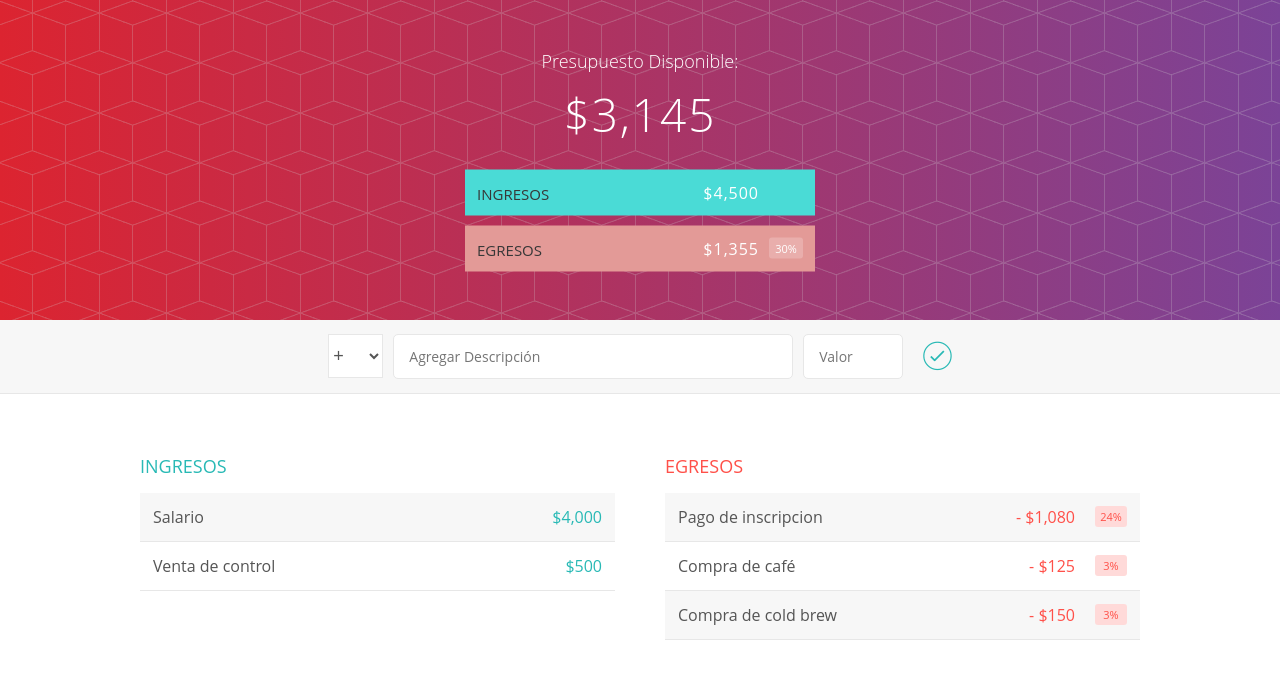
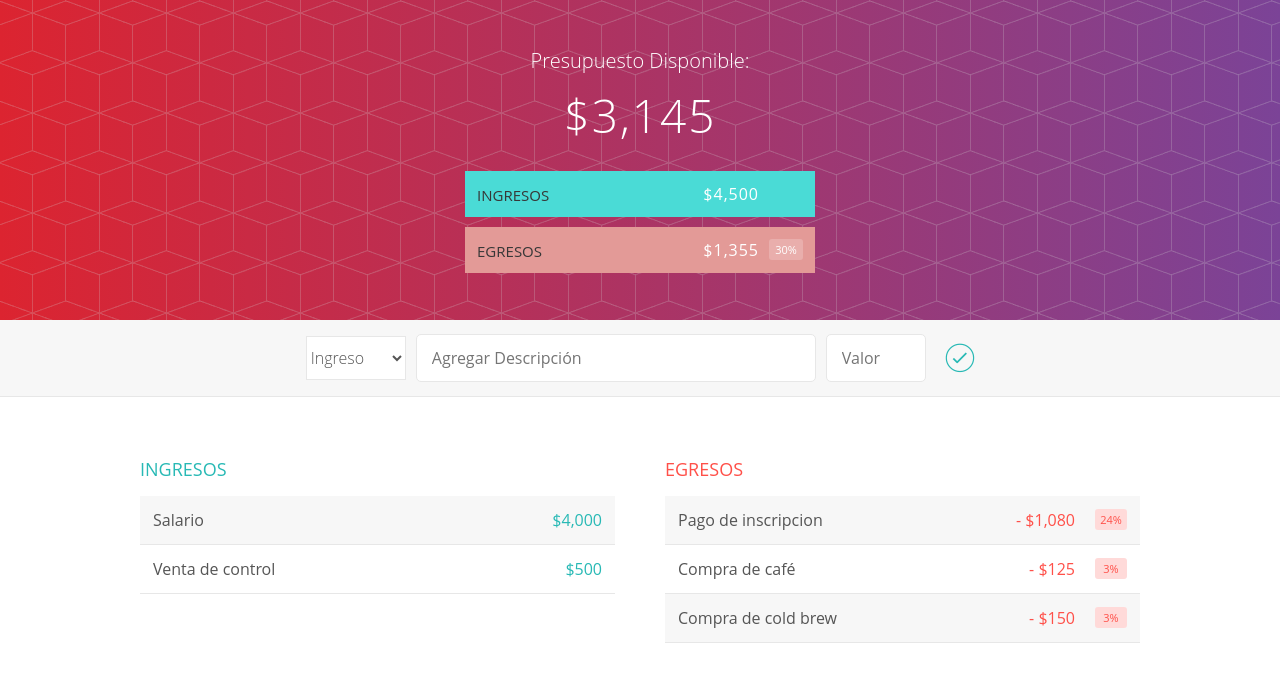
Before and after one commit to Luihxd/Contabilidad, an Angular app: page / in a window 1280 px wide. Shown: the top 682 px of the page. Built offline with nearby package versions, Linux system fonts and the light colour scheme.

Commit message:
Componente formulario y ajuste del archivo styles.css

```diff
--- a/src/app/app.module.ts
+++ b/src/app/app.module.ts
@@ -1,5 +1,7 @@
 import { BrowserModule } from '@angular/platform-browser';
 import { NgModule } from '@angular/core';
+import { FormsModule } from '@angular/forms';
+
 
 import { AppComponent } from './app.component';
 import { CabeceroComponent } from './cabecero/cabecero.component';
@@ -18,7 +20,8 @@ import { EgresoServicio } from './egreso/egreso.service';
     FormularioComponent
   ],
   imports: [
-    BrowserModule
+    BrowserModule,
+    FormsModule
   ],
   providers: [IngresoServicio, EgresoServicio],
   bootstrap: [AppComponent]
--- a/src/app/egreso/egreso.service.ts
+++ b/src/app/egreso/egreso.service.ts
@@ -18,4 +18,8 @@ export class EgresoServicio{
     this.egresos.splice(indice, 1);
   }
 
+  agregarEgreso(descripcion: string, valor: number){
+    this.egresos.push(new Egreso(descripcion, valor));
+  }
+
 }
--- a/src/app/formulario/formulario.component.html
+++ b/src/app/formulario/formulario.component.html
@@ -1,13 +1,34 @@
-<form>
+<form (ngSubmit)="f.form.valid && agregarValor()" #f="ngForm">
   <div class="agregar">
       <div class="agregar_contenedor">
-          <select class="agregar_tipo">
-              <option value="ing" selected>+</option>
-              <option value="egr">-</option>
+
+          <select [ngClass]="{redfocus:tipo ==='egresoOperacion'}"
+              (change)="tipoDeOperacion($event)" class="agregar_tipo">
+              <option value="ingresoOperacion" selected>Ingreso</option>
+              <option value="egresoOperacion">Egreso</option>
           </select>
-          <input type="text" class="agregar_descripcion" placeholder="Agregar Descripción">
-          <input type="number" class="agregar_valor" placeholder="Valor">
-          <button class="agregar_btn"><i class="ion-ios-checkmark-outline"></i></button>
+           <!--El type="submit" hace que reconozca el enter
+              cuando se capturen los datos-->
+          <input [ngClass]="{redfocus:tipo ==='egresoOperacion'}"
+          type="text" class="agregar_descripcion"
+          name="descripcionInput"
+          [(ngModel)] = "descripcionInput"
+          placeholder="Agregar Descripción"
+          required>
+
+          <input [ngClass]="{redfocus:tipo ==='egresoOperacion'}"
+          type="number" class="agregar_valor"
+          name="valorInput"
+          [(ngModel)] = "valorInput"
+          placeholder="Valor"
+          required>
+          <!--El type="submit" hace que reconozca el enter
+              cuando se capturen los datos-->
+          <button type="submit" class="agregar_btn">
+            <i [ngClass]="{red:tipo ==='egresoOperacion'}"
+            class="ion-ios-checkmark-outline">
+            </i>
+          </button>
       </div>
   </div>
 </form>
--- a/src/app/formulario/formulario.component.ts
+++ b/src/app/formulario/formulario.component.ts
@@ -1,4 +1,6 @@
 import { Component, OnInit } from '@angular/core';
+import { IngresoServicio } from '../ingreso/ingreso.service';
+import { EgresoServicio } from '../egreso/egreso.service';
 
 @Component({
   selector: 'app-formulario',
@@ -7,9 +9,29 @@ import { Component, OnInit } from '@angular/core';
 })
 export class FormularioComponent implements OnInit {
 
-  constructor() { }
+  tipo:string="ingresoOperacion";
+
+  descripcionInput:string;
+  valorInput:number;
+
+
+
+  constructor(private ingresoServicio: IngresoServicio,
+              private egresoServicio: EgresoServicio) { }
 
   ngOnInit(): void {
   }
 
+  tipoDeOperacion(evento):void{
+    this.tipo = evento.target.value;
+  }
+
+  agregarValor(){
+    if(this.tipo === "ingresoOperacion"){
+      this.ingresoServicio.agregarIngreso(this.descripcionInput, this.valorInput);
+    }else if (this.tipo === "egresoOperacion"){
+      this.egresoServicio.agregarEgreso(this.descripcionInput, this.valorInput);
+    }
+  }
+
 }
--- a/src/app/ingreso/ingreso.component.ts
+++ b/src/app/ingreso/ingreso.component.ts
@@ -32,7 +32,7 @@ export class IngresoComponent implements OnInit {
   //Elimina del arreglo el ingreso que recibe como
   //parámetro en el html.
   eliminarIngreso(ingreso: Ingreso): void{
-    this.ingresoServicio.eliminar(ingreso);
+    this.ingresoServicio.eliminarIngreso(ingreso);
   }
 
 }
--- a/src/app/ingreso/ingreso.service.ts
+++ b/src/app/ingreso/ingreso.service.ts
@@ -12,9 +12,13 @@ export class IngresoServicio{
   ];
 
   //Elimina del arreglo el ingreso que recibe como parámetro.
-  eliminar(ingreso: Ingreso){
+  eliminarIngreso(ingreso: Ingreso){
     const indice: number = this.ingresos.indexOf(ingreso);
     this.ingresos.splice(indice, 1)
   }
 
+  agregarIngreso(descripcion: string, valor: number){
+    this.ingresos.push(new Ingreso(descripcion, valor));
+  }
+
 }
--- a/src/styles.css
+++ b/src/styles.css
@@ -20,8 +20,8 @@ body {
 }
 
 .right { float: right; }
-.red { color: #FF5049 !important; }
-.redfocus:focus { border: 1px solid #FF5049 !important; }
+.red { color: #a65e5b !important; }
+.redfocus:focus { border: 1px solid #a65e5b !important; }
 
 .cabecero {
     height: 40vh;
@@ -47,7 +47,7 @@ body {
 }
 
 .presupuesto_titulo{
-    font-size: 18px;
+    font-size: 20px;
     text-align: center;
     margin-bottom: 10px;
     font-weight: 300;
@@ -118,11 +118,12 @@ body {
 }
 
 .agregar_tipo {
-    width: 55px;
+    width: 100px;
     border: 1px solid #e7e7e7;
     height: 44px;
-    font-size: 18px;
+    font-size: 16px;
     color: inherit;
+    font-family: inherit;
     background-color: #fff;
     margin-right: 10px;
     font-weight: 300;
@@ -135,7 +136,7 @@ body {
     background-color: #fff;
     color: inherit;
     font-family: inherit;
-    font-size: 14px;
+    font-size: 16px;
     padding: 12px 15px;
     margin-right: 10px;
     border-radius: 5px;
```
